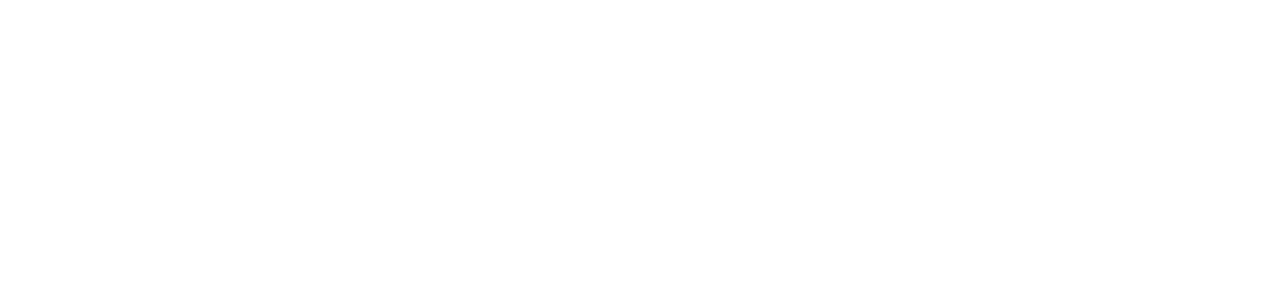
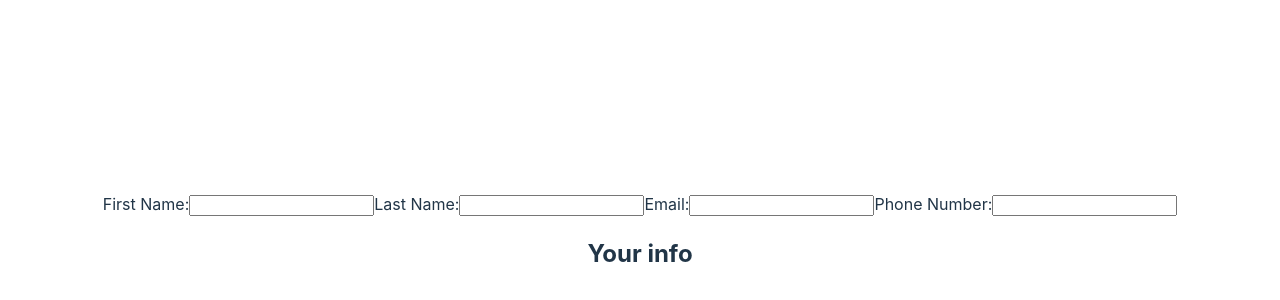
Before and after one commit to confett0/resume-builder, a React (Vite) app: page / in a window 1280 px wide. Shown: the part 158-458 px from the top of the page. Built offline with nearby package versions, Linux system fonts and the light colour scheme.

Commit message:
Add CVRender component and lift state up to App.jsx

```diff
--- a/src/App.jsx
+++ b/src/App.jsx
@@ -1,10 +1,28 @@
-import "./styles/App.css"
+import { useState } from "react";
+import "./styles/App.css";
+import PersonalInfoForm from "./components/PersonalInfo";
+import CVRender from "./components/CVRender";
 
 function App() {
 
+  const [personalInfo, setPersonalInfo] = useState({
+    firstName: "",
+    lastName: "",
+    email: "",
+    phoneNumber: "",
+  });
+
+  const handleChange = (e) => {
+    setPersonalInfo({
+      ...personalInfo,
+      [e.target.name]: e.target.value,
+    });
+  };
+
   return (
     <>
-
+      <PersonalInfoForm personalInfo={personalInfo} handleChange={handleChange} />
+      <CVRender personalInfo={personalInfo} />
     </>
   )
 }
--- /dev/null
+++ b/src/components/CVRender.jsx
@@ -0,0 +1,10 @@
+export default function CVRender({ personalInfo }) {
+    return (
+        <>
+        <h2>Your info</h2>
+      <p>{personalInfo.firstName}</p>
+      <p>{personalInfo.lastName}</p>
+      <p>{personalInfo.email}</p>
+        </>
+    )
+}
--- a/src/components/PersonalInfo.jsx
+++ b/src/components/PersonalInfo.jsx
@@ -1,19 +1,4 @@
-import { useState } from "react";
-
-export default function PersonalInfoForm() {
-  const [personalInfo, setPersonalInfo] = useState({
-    firstName: "",
-    lastName: "",
-    email: "",
-    phoneNumber: "",
-  });
-
-  const handleChange = (e) => {
-    setPersonalInfo({
-      ...personalInfo,
-      [e.target.name]: e.target.value,
-    });
-  };
+export default function PersonalInfoForm({ personalInfo, handleChange }) {
 
   return (
     <>
```
